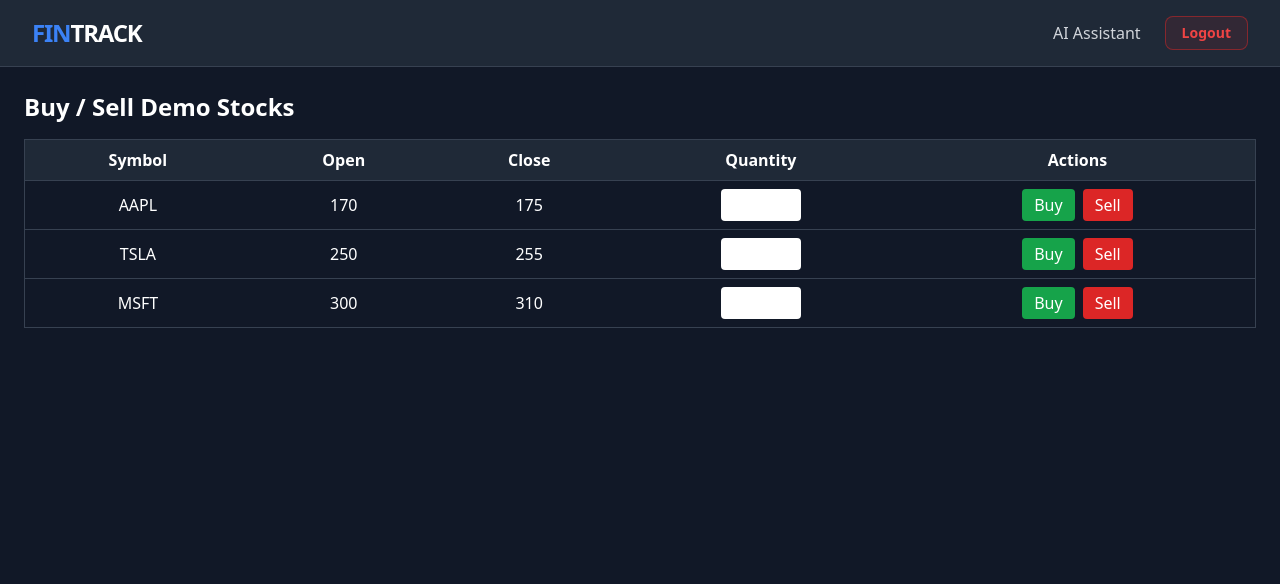
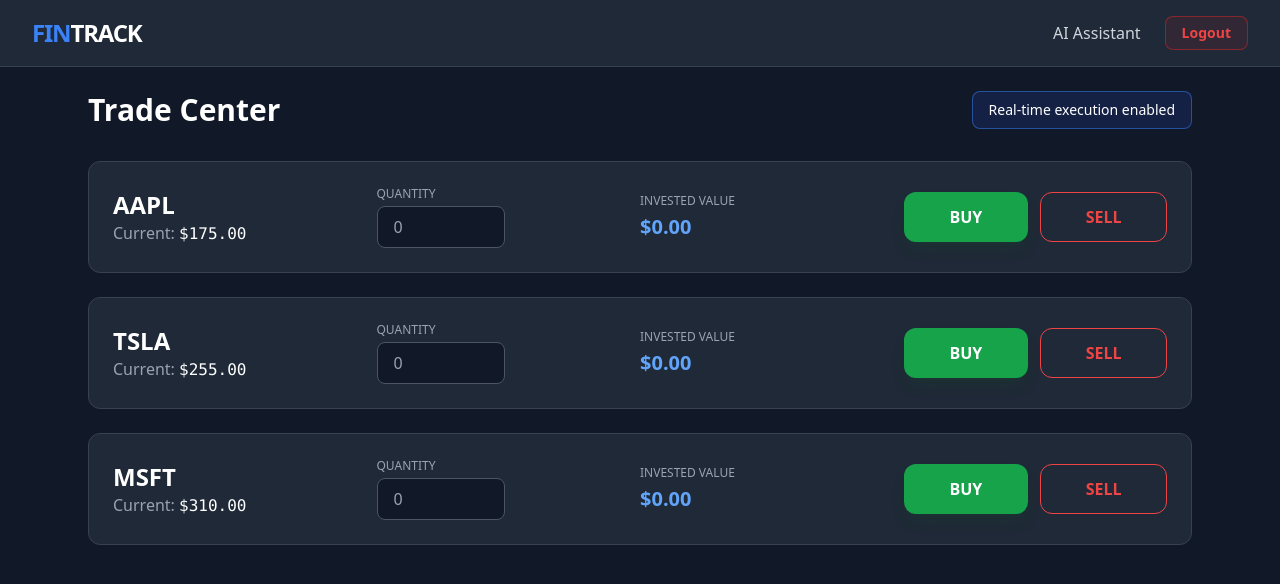
Before and after one commit to vtyagi26/FinTrack, a React (Vite) app in the folder Fin-track/client/: page /dashboard/buy-sell in a window 1280 px wide. Shown: the top 584 px of the page. Built offline with nearby package versions, Linux system fonts and the light colour scheme; sample sign-in values are in the browser's storage.

Commit message:
Updated buy/sell logic

```diff
--- a/Fin-track/client/src/pages/BuySell.jsx
+++ b/Fin-track/client/src/pages/BuySell.jsx
@@ -1,90 +1,143 @@
-import { useState } from "react";
-
-const demoStocks = [
-  { symbol: "AAPL", open: 170, close: 175 },
-  { symbol: "TSLA", open: 250, close: 255 },
-  { symbol: "MSFT", open: 300, close: 310 },
-];
+import { useState, useEffect } from "react";
 
 export default function BuySell() {
+  const [stocks, setStocks] = useState([]);
   const [selectedQuantities, setSelectedQuantities] = useState({});
-  const [message, setMessage] = useState("");
+  const [message, setMessage] = useState({ text: "", type: "" });
+  const [loading, setLoading] = useState(true);
+
+  useEffect(() => {
+    // 1. Pull real prices from the dashboard cache
+    const cachedData = localStorage.getItem("stock_cache_v1");
+    if (cachedData) {
+      const { data } = JSON.parse(cachedData);
+      setStocks(data);
+    } else {
+      // Fallback demo data if cache hasn't loaded yet
+      setStocks([
+        { symbol: "AAPL", price: "175.00" },
+        { symbol: "TSLA", price: "255.00" },
+        { symbol: "MSFT", price: "310.00" },
+      ]);
+    }
+    setLoading(false);
+  }, []);
 
   const handleQuantityChange = (symbol, value) => {
-    setSelectedQuantities({ ...selectedQuantities, [symbol]: Number(value) });
+    setSelectedQuantities({ ...selectedQuantities, [symbol]: Math.max(0, Number(value)) });
   };
 
   const handleTrade = async (symbol, type, price) => {
     const quantity = selectedQuantities[symbol] || 0;
+    const token = localStorage.getItem("token"); // Used to identify the user on backend
+
     if (quantity <= 0) {
-      setMessage("Please enter a valid quantity.");
+      setMessage({ text: "Please enter a valid quantity.", type: "error" });
       return;
     }
 
     try {
-      const userId = localStorage.getItem("userId"); // or from your auth context
-      const res = await fetch("/api/trades", {
+      setMessage({ text: "Processing trade...", type: "info" });
+
+      // Change this URL to your actual backend endpoint
+      const res = await fetch("http://localhost:5000/api/trades", {
         method: "POST",
-        headers: { "Content-Type": "application/json" },
-        body: JSON.stringify({ userId, symbol, quantity, price, type }),
+        headers: {
+          "Content-Type": "application/json",
+          "Authorization": `Bearer ${token}`
+        },
+        body: JSON.stringify({
+          symbol,
+          quantity: Number(quantity),
+          price: parseFloat(price),
+          type // "buy" or "sell"
+        }),
       });
 
-      if (!res.ok) throw new Error("Trade failed");
       const data = await res.json();
-      setMessage(`${type.toUpperCase()} successful for ${symbol} (${quantity} shares)`);
-      console.log(data);
+
+      if (!res.ok) throw new Error(data.message || "Trade failed");
+
+      setMessage({
+        text: `Successfully ${type === 'buy' ? 'bought' : 'sold'} ${quantity} shares of ${symbol}!`,
+        type: "success"
+      });
+
+      // Clear input field
+      setSelectedQuantities({ ...selectedQuantities, [symbol]: "" });
+
     } catch (err) {
-      setMessage(err.message);
+      setMessage({ text: err.message, type: "error" });
     }
   };
 
+  if (loading) return <div className="p-10 text-center text-white">Syncing Market Prices...</div>;
+
   return (
-    <div className="p-6 text-white">
-      <h2 className="text-2xl font-bold mb-4">Buy / Sell Demo Stocks</h2>
-      {message && <p className="mb-4 text-yellow-400">{message}</p>}
+    <div className="p-6 text-white max-w-6xl mx-auto">
+      <div className="flex justify-between items-center mb-8">
+        <h2 className="text-3xl font-bold">Trade Center</h2>
+        <div className="bg-blue-900/30 border border-blue-500/50 px-4 py-2 rounded-lg text-sm">
+          Real-time execution enabled
+        </div>
+      </div>
 
-      <table className="table-auto w-full border border-gray-700 text-center">
-        <thead className="bg-gray-800">
-          <tr>
-            <th className="px-4 py-2">Symbol</th>
-            <th className="px-4 py-2">Open</th>
-            <th className="px-4 py-2">Close</th>
-            <th className="px-4 py-2">Quantity</th>
-            <th className="px-4 py-2">Actions</th>
-          </tr>
-        </thead>
-        <tbody>
-          {demoStocks.map((stock) => (
-            <tr key={stock.symbol} className="border-t border-gray-700">
-              <td className="px-4 py-2">{stock.symbol}</td>
-              <td className="px-4 py-2">{stock.open}</td>
-              <td className="px-4 py-2">{stock.close}</td>
-              <td className="px-4 py-2">
+      {message.text && (
+        <div className={`mb-6 p-4 rounded-lg border animate-pulse ${
+          message.type === "error" ? "bg-red-900/20 border-red-500 text-red-200" :
+          message.type === "success" ? "bg-green-900/20 border-green-500 text-green-200" :
+          "bg-blue-900/20 border-blue-500 text-blue-200"
+        }`}>
+          {message.text}
+        </div>
+      )}
+
+      <div className="grid gap-6">
+        {stocks.map((stock) => {
+          const qty = selectedQuantities[stock.symbol] || 0;
+          const totalValue = (qty * parseFloat(stock.price)).toFixed(2);
+
+          return (
+            <div key={stock.symbol} className="bg-gray-800 border border-gray-700 p-6 rounded-xl flex flex-wrap items-center justify-between hover:border-gray-500 transition-all">
+              <div className="w-full lg:w-1/4 mb-4 lg:mb-0">
+                <h3 className="text-2xl font-bold">{stock.symbol}</h3>
+                <p className="text-gray-400">Current: <span className="text-white font-mono">${stock.price}</span></p>
+              </div>
+
+              <div className="w-1/2 lg:w-1/4">
+                <label className="block text-xs text-gray-400 uppercase mb-1">Quantity</label>
                 <input
                   type="number"
-                  className="w-20 text-black px-2 py-1 rounded"
+                  placeholder="0"
+                  className="bg-gray-900 border border-gray-600 text-white px-4 py-2 rounded-lg w-32 focus:ring-2 focus:ring-blue-500 outline-none"
                   value={selectedQuantities[stock.symbol] || ""}
                   onChange={(e) => handleQuantityChange(stock.symbol, e.target.value)}
                 />
-              </td>
-              <td className="px-4 py-2 space-x-2">
+              </div>
+
+              <div className="w-1/2 lg:w-1/4">
+                <label className="block text-xs text-gray-400 uppercase mb-1">Invested Value</label>
+                <p className="text-xl font-bold text-blue-400">${totalValue}</p>
+              </div>
+
+              <div className="w-full lg:w-1/4 flex space-x-3 mt-4 lg:mt-0">
                 <button
-                  onClick={() => handleTrade(stock.symbol, "buy", stock.close)}
-                  className="bg-green-600 hover:bg-green-700 px-3 py-1 rounded"
+                  onClick={() => handleTrade(stock.symbol, "buy", stock.price)}
+                  className="flex-1 bg-green-600 hover:bg-green-500 py-3 rounded-xl font-bold shadow-lg shadow-green-900/20 transition-all"
                 >
-                  Buy
+                  BUY
                 </button>
                 <button
-                  onClick={() => handleTrade(stock.symbol, "sell", stock.close)}
-                  className="bg-red-600 hover:bg-red-700 px-3 py-1 rounded"
+                  onClick={() => handleTrade(stock.symbol, "sell", stock.price)}
+                  className="flex-1 border border-red-500 text-red-500 hover:bg-red-500 hover:text-white py-3 rounded-xl font-bold transition-all"
                 >
-                  Sell
+                  SELL
                 </button>
-              </td>
-            </tr>
-          ))}
-        </tbody>
-      </table>
+              </div>
+            </div>
+          );
+        })}
+      </div>
     </div>
   );
 }
```
Also changed, not shown: 2 other files (tests, documents, lock files or other folders).
